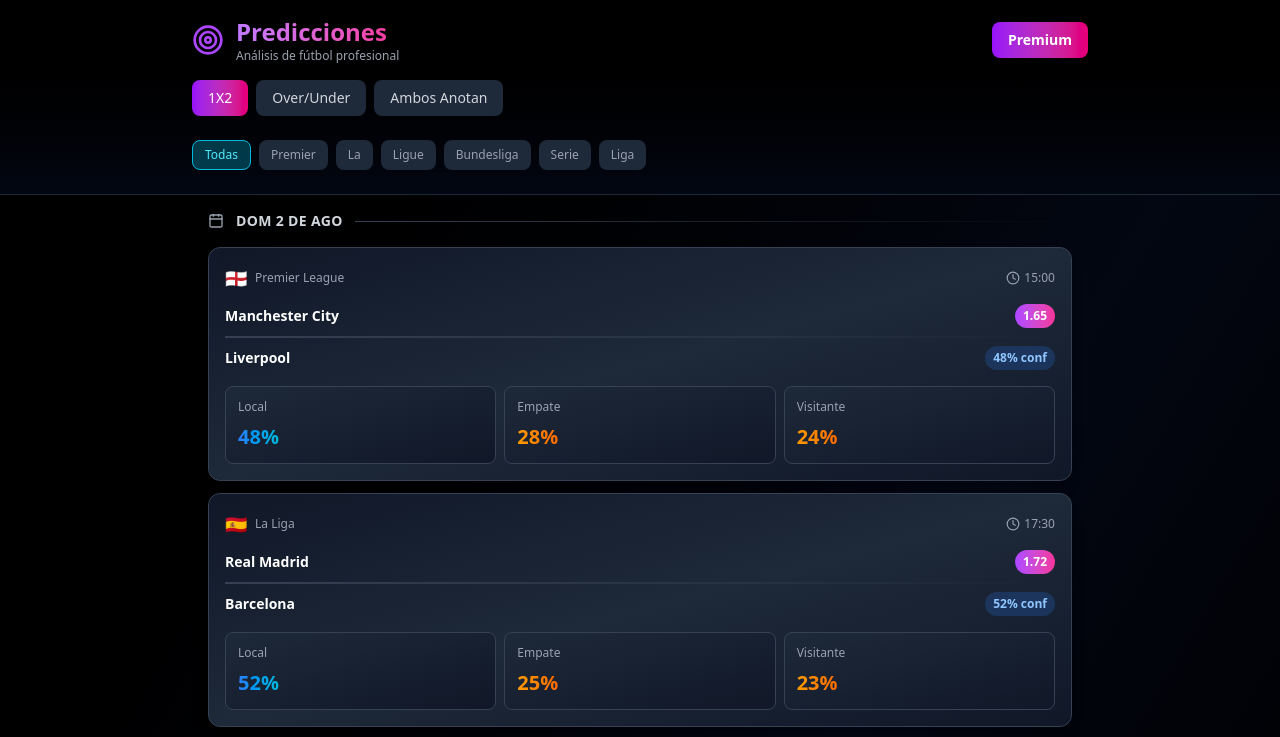
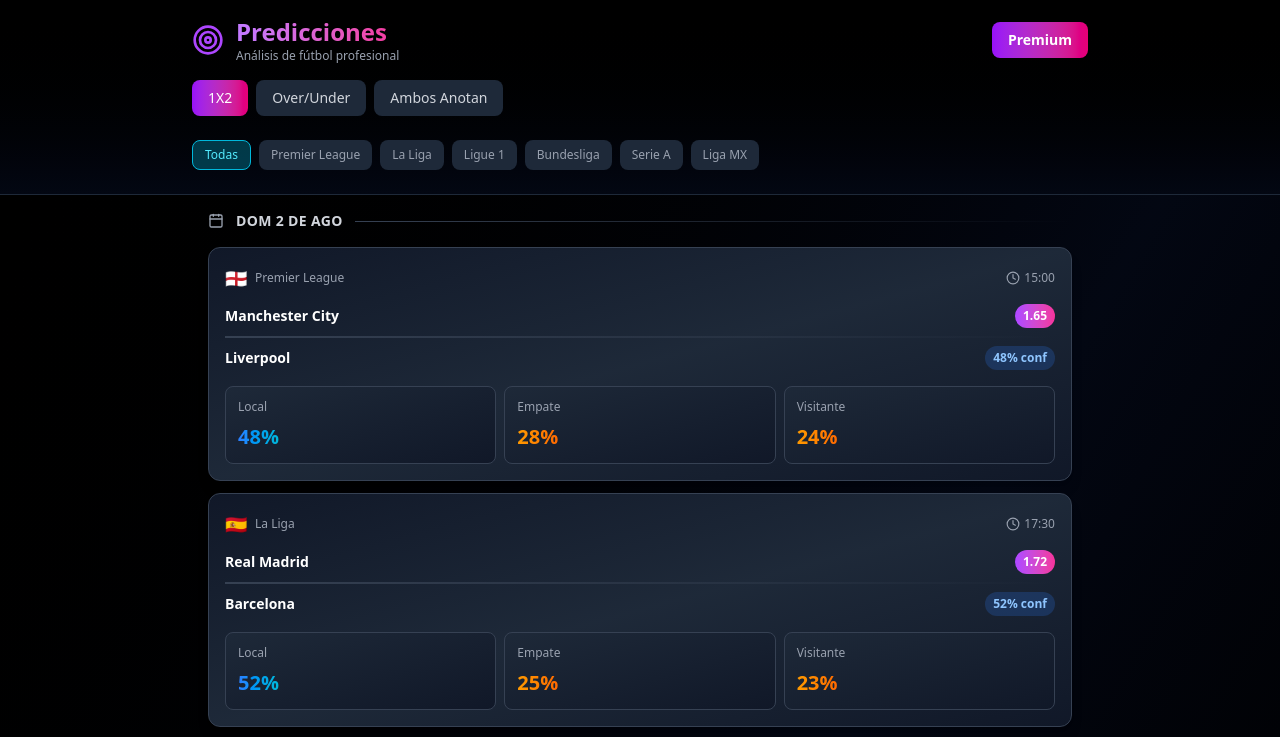
Before and after one commit to aldiazf096-predicciones/predicciones-futbol, a Next.js app: page / in a window 1280 px wide. Shown: the top 737 px of the page. Built offline with nearby package versions, Linux system fonts and the light colour scheme.

Commit message:
Update page.jsx

```diff
--- a/app/page.jsx
+++ b/app/page.jsx
@@ -384,7 +384,7 @@
                     : 'bg-gray-800 text-gray-400 hover:bg-gray-700'
                 }`}
               >
-                {league === 'all' ? 'Todas' : league.split(' ')[0]}
+                {league === 'all' ? 'Todas' : league}
               </button>
             ))}
           </div>
```
